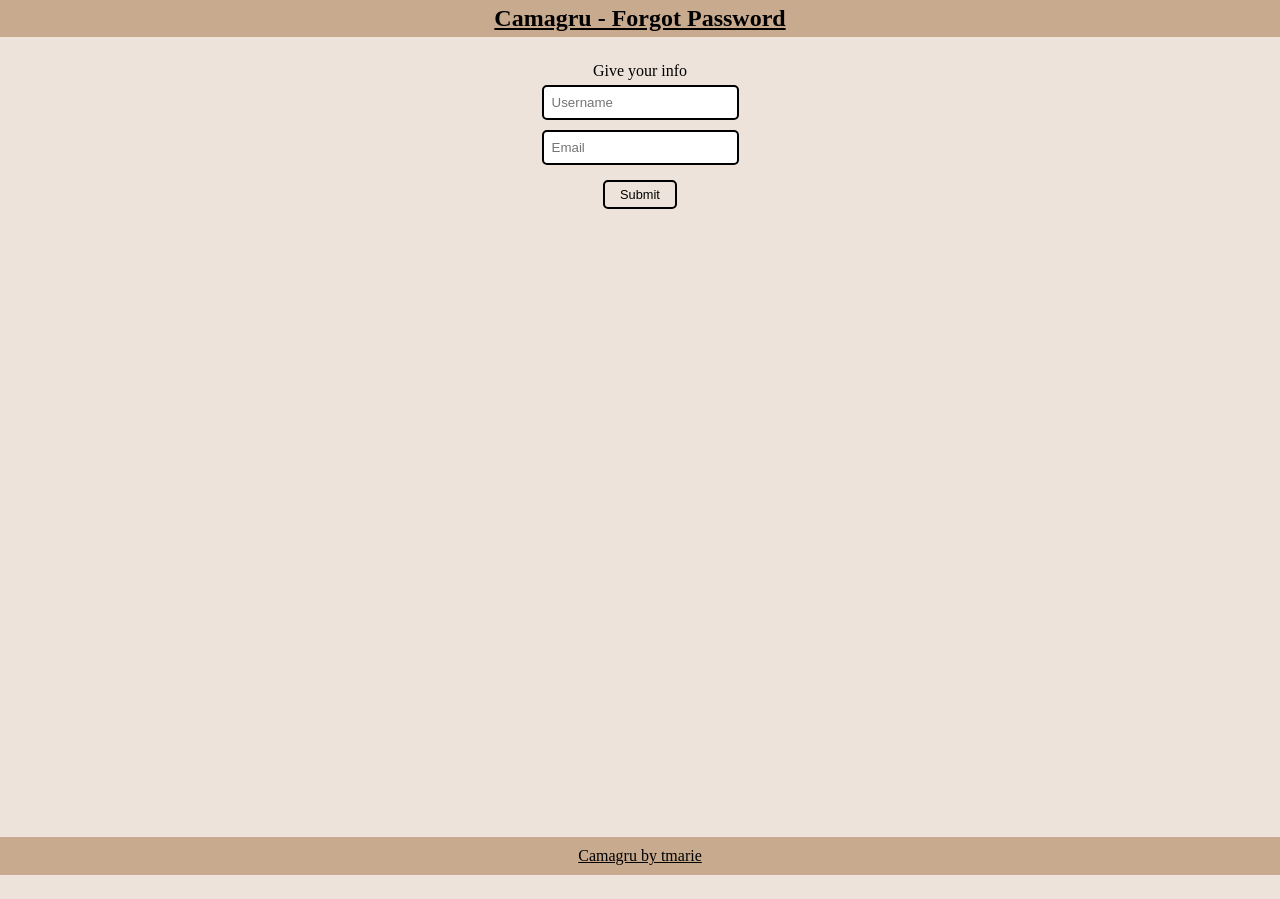
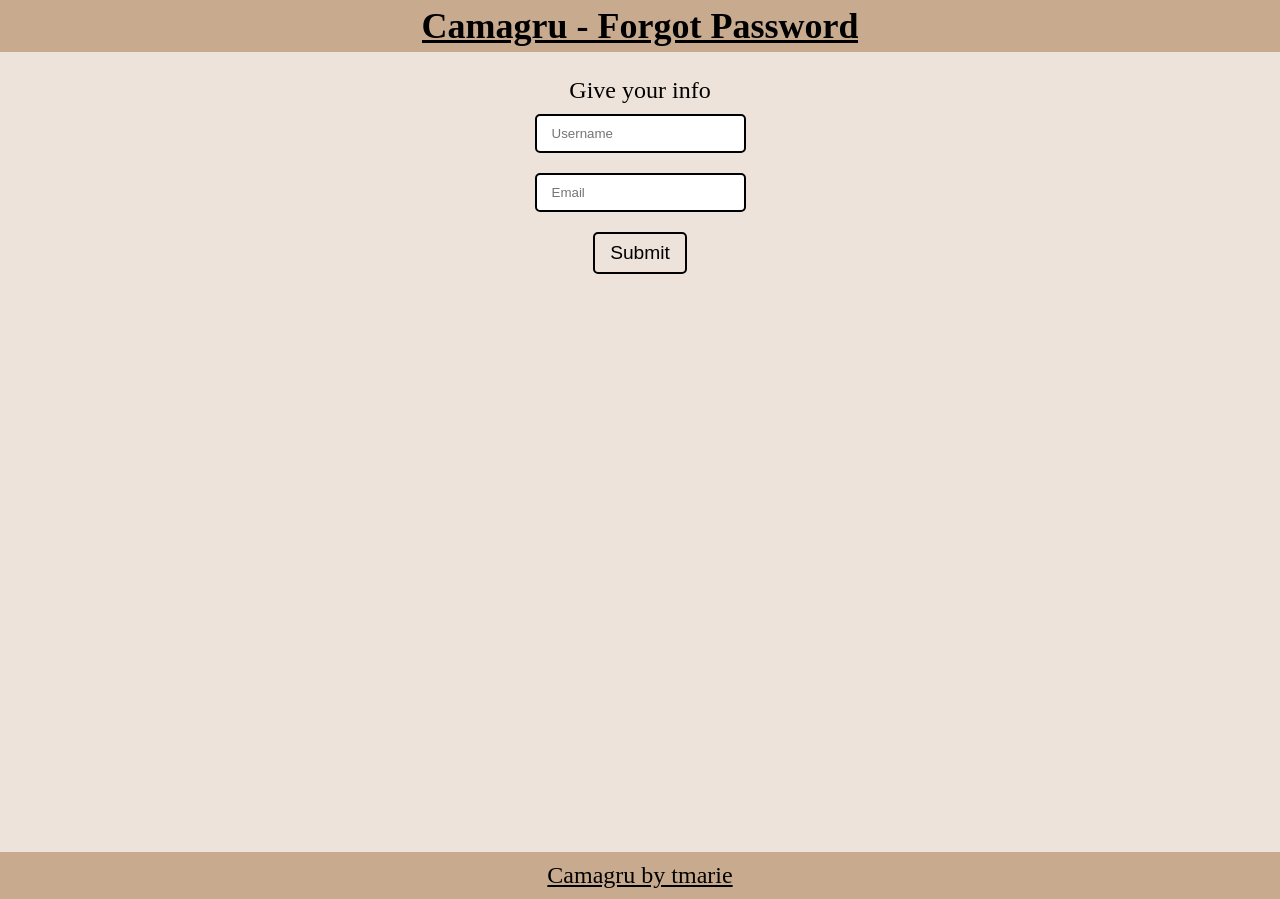
Before and after one commit to Fidget836/camagru, a PHP site: page /changePassword/frontend/forgotPassword/index.html in a window 1280 px wide. Before the commit the page ends 875 px from the top, so only its background shows below. Run offline with PHP 8.4, Linux system fonts and the light colour scheme.

Commit message:
camagru 16/09 forgotPassword page and changePassword page css responsive complete

```diff
--- a/web/frontend/forgotPassword/style.css
+++ b/web/frontend/forgotPassword/style.css
@@ -90,3 +90,27 @@
     font-size: 1rem;
     color: black;
 }
+
+@media (min-width: 700px) {
+    .title {
+        font-size: 1.5rem;
+    }
+
+    .labelPassword {
+        font-size: 1.5rem;
+    }
+
+    .iptChangePassword {
+        padding: 10px 15px;
+        margin: 10px 0px;
+    }
+
+    .btnSubmit {
+        padding: 8px 15px;
+        font-size: 1.2rem;
+    }
+
+    .footerP a {
+        font-size: 1.5rem;
+    }
+}
```
Also changed, not shown: web/frontend/infoProfil/style.css (+2 -11 lines).
